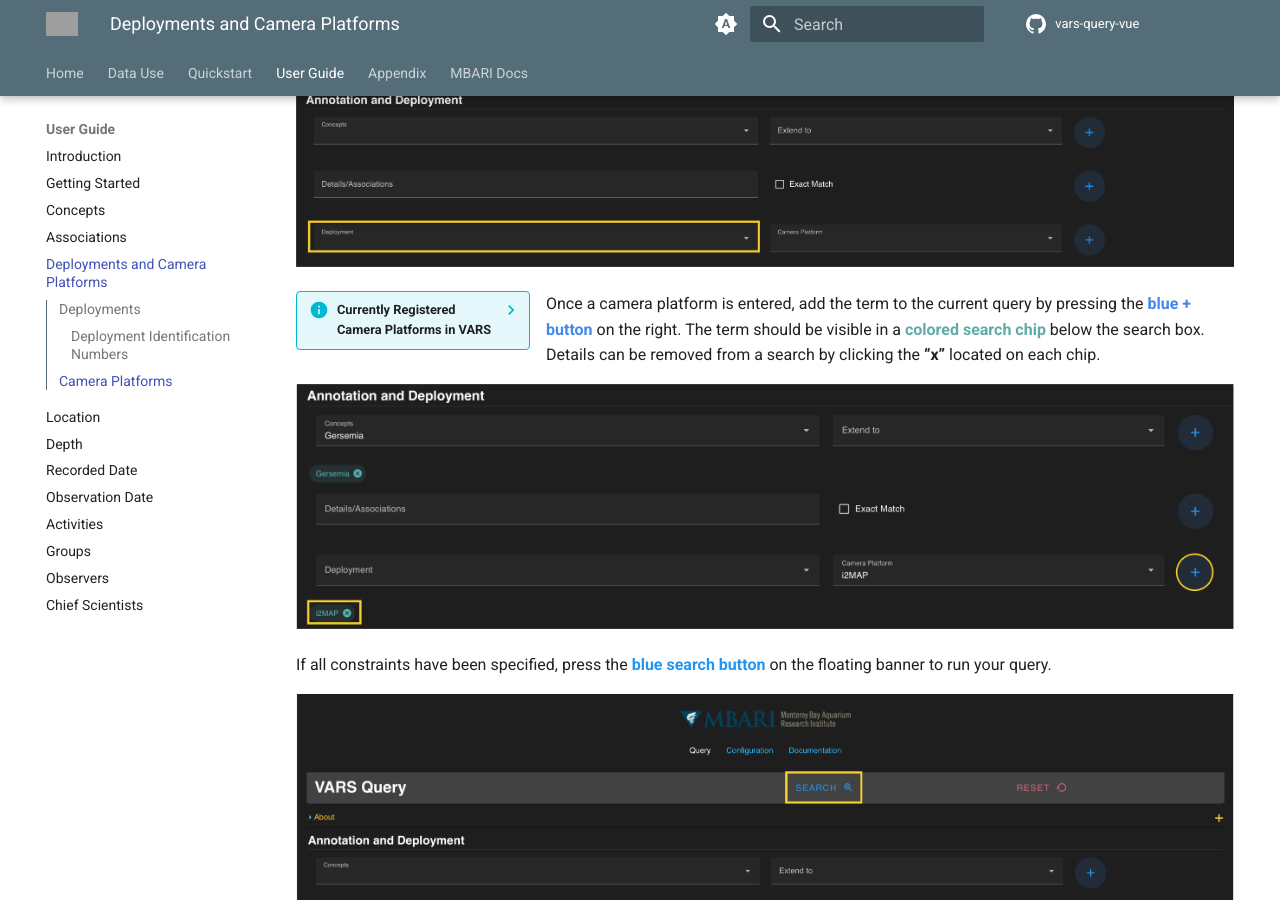
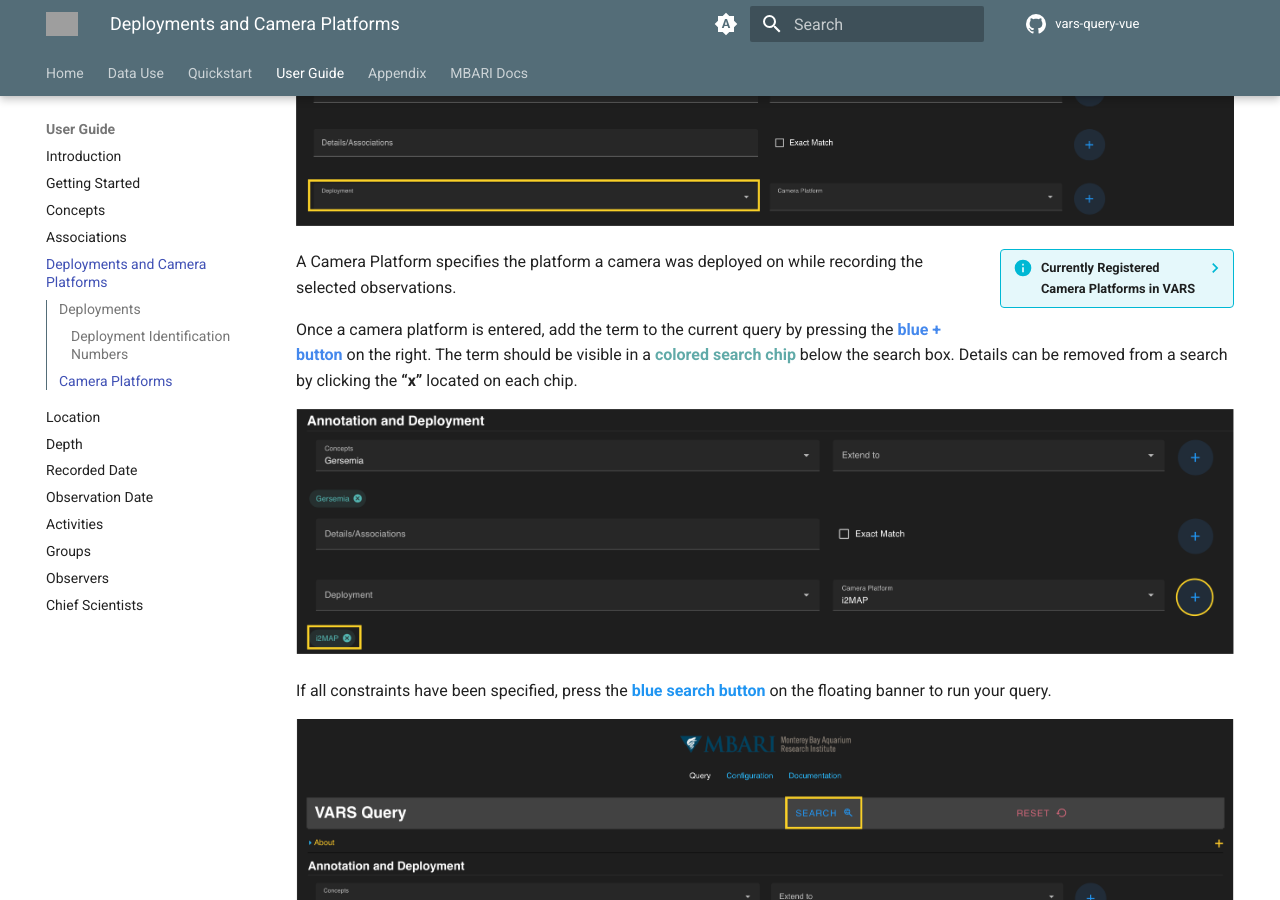
Before and after one commit to mbari-org/vars-query-vue, an MkDocs documentation site: the page built from docs/doc_04_add_deployments_cameraplatform.md, in a window 1280 px wide and 900 px high, scrolled down 1381 px. Built offline with MkDocs 1.6.1 and Material for MkDocs 9.7.7, drawn with Linux system fonts in a browser that asks for light colours; comment, search, counter and statistics services are not loaded; part of the change alters nothing that is shown; grey boxes are pictures that could not be loaded.

```diff
--- a/docs/doc_04_add_deployments_cameraplatform.md
+++ b/docs/doc_04_add_deployments_cameraplatform.md
@@ -50,16 +50,18 @@ Once a deployment is entered, add the term to the current query by pressing the
 
 ## *Camera Platforms* ###
 
-A Camera Platform specifies the platform a camera was deployed on while recording the selected observations.
 
 ![Configuration](assets/images/deployments_general.png)
-??? info inline start "Currently Registered Camera Platforms in VARS"
+??? info inline end "Currently Registered Camera Platforms in VARS"
 
      *   *AUV:* Ahi(1,2), Daphne, Galene Optim, i2MAP, Makai(1,2), Piscivore, Pontus(1,2)Rays
      *   *Benthic Rover II*
      *   *ROV:* Doc Ricketts, Mini ROV, Tiburon, Ventana
      *   *Tripod Camera:* Coral Observatory, Macro Coral Cam, Station M Tripod
      *.  *TopoCam*
+
+
+A Camera Platform specifies the platform a camera was deployed on while recording the selected observations.
 
 
  Once a camera platform is entered, add the term to the current query by pressing the <span style="color:#4488ed;">**blue **+** button**</span> on the right. The term should be visible in a <span style="color:#60aaa8;">**colored search chip**</span> below the search box. Details can be removed from a search by clicking the **“x”** located on each chip.
```
